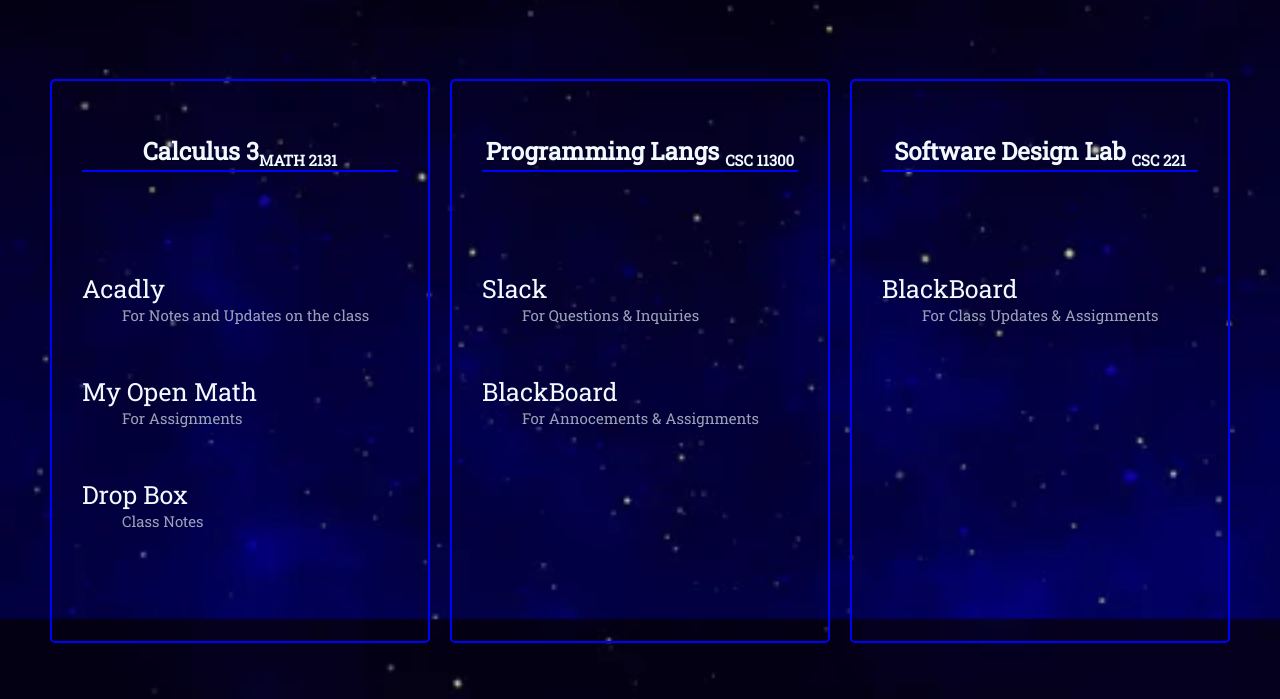
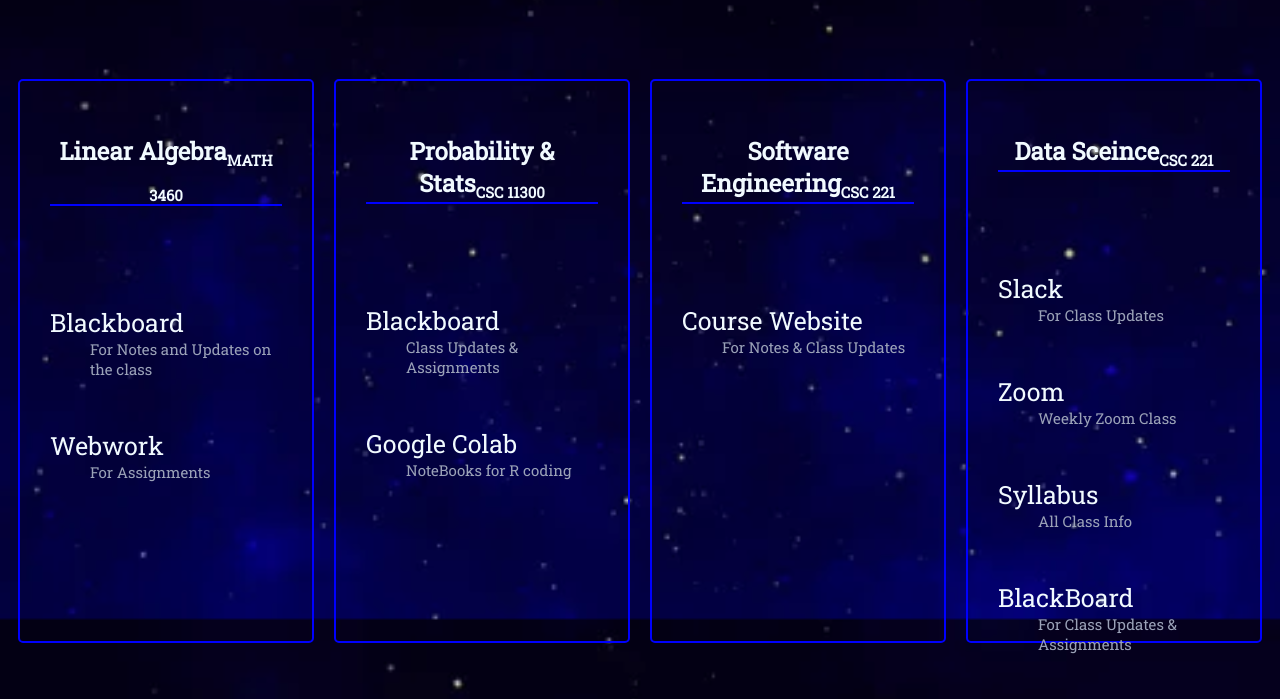
Before and after one commit to kdukuray/all_classes_links, a plain HTML site: page index.html in a window 1280 px wide. Shown: the part 101-800 px from the top of the page. Drawn offline with Linux system fonts and the light colour scheme; a web font is replaced by a local one.

Commit message:
updated for fall 2024

```diff
--- a/index.html
+++ b/index.html
@@ -1,75 +1,113 @@
 <!DOCTYPE html>
 <html>
+
 <head>
     <title>All Classes Spring24</title>
     <link rel="stylesheet" href="styles/style.css">
     <link rel="preconnect" href="https://fonts.googleapis.com">
     <link rel="preconnect" href="https://fonts.gstatic.com" crossorigin>
-        <link href="https://fonts.googleapis.com/css2?family=Edu+SA+Beginner&family=Maven+Pro&family=Orbitron:wght@500&family=Roboto+Slab&display=swap" rel="stylesheet">
+    <link
+        href="https://fonts.googleapis.com/css2?family=Edu+SA+Beginner&family=Maven+Pro&family=Orbitron:wght@500&family=Roboto+Slab&display=swap"
+        rel="stylesheet">
 </head>
+
 <body>
-        <h1 class="page-title">Summer 24 Course Links</h1>
+    <h1 class="page-title">Fall 24 Course Links</h1>
 
     <div class="classes-container">
 
-            <!-- Calculus 3 Section -->
+        <!-- Linear Algebra Section -->
         <div class="class-section">
-                <h3 class="course-title">Calculus 3<sub class="course-number">MATH 2131</sub></h3>
+            <h3 class="course-title">Linear Algebra<sub class="course-number">MATH 3460</sub></h3>
 
             <dl>
-                    <dt><a class="course=link" target="_blank" href="https://app.acadly.com/cuny/courses/d63d78/timeline">Acadly</a></dt>
+                <dt><a class="course=link" target="_blank"
+                        href="https://bbhosted.cuny.edu/ultra/courses/_2393725_1/cl/outline">Blackboard</a></dt>
                 <dd>For Notes and Updates on the class</dd>
                 <dd></dd>
             </dl>
 
             <dl>
-                    <dt><a class="course=link" target="_blank" href="https://www.myopenmath.com/course/course.php?folder=0&cid=228919">My Open Math</a></dt>
+                <dt><a class="course=link" target="_blank"
+                        href="https://webwork.ccny.cuny.edu/webwork2/24_Fa346_S">Webwork</a></dt>
                 <dd>For Assignments</dd>
                 <dd></dd>
             </dl>
 
-                <dl>
-                    <dt><a class="course=link" target="_blank" href="https://www.dropbox.com/scl/fo/yewlczksqvtibrsi18kds/ADMKmfQ7MFRhfxb1FZGWwM8?rlkey=bmrtpx7os9extkf6kwyzdprm9&e=1&st=gbqmpokz&dl=0">Drop Box</a></dt>
-                    <dd>Class Notes</dd>
-                    <dd></dd>
-                </dl>
+        </div>
+        <!-- Linear Algebra Section End -->
 
-
-
-
-            </div>
-            <!-- Calculus 3 Section End -->
-
-            <!-- Programming Languages Section -->
+        <!-- Probability & Stats Section -->
         <div class="class-section">
-                <h3 class="course-title">Programming Langs <sub class="course-number">CSC 11300</sub></h3>
+            <h3 class="course-title">Probability & Stats<sub class="course-number">CSC 11300</sub></h3>
 
             <dl>
-                    <dt><a class="course=link" target="_blank" href="https://app.slack.com/client/">Slack</a></dt>
-                    <dd>For Questions & Inquiries</dd>
+                <dt><a class="course=link" target="_blank"
+                        href="https://bbhosted.cuny.edu/ultra/courses/_2392631_1/cl/outline">Blackboard</a></dt>
+                <dd>Class Updates & Assignments</dd>
             </dl>
 
 
             <dl>
-                    <dt><a class="course=link" target="_blank" href="https://bbhosted.cuny.edu/webapps/blackboard/execute/modulepage/view?course_id=_2381786_1&cmp_tab_id=_4219975_1&mode=view">BlackBoard</a></dt>
-                    <dd>For Annocements & Assignments</dd>
+                <dt><a class="course=link" target="_blank" href="https://colab.research.google.com/">Google Colab</a>
+                </dt>
+                <dd>NoteBooks for R coding</dd>
                 <dd></dd>
             </dl>
         </div>
-            <!-- Programming Languages Section End-->
+        <!-- Probability & Stats Section End-->
 
-            <!-- Software Design Lab Section -->
+        <!-- Software Engineering Section -->
         <div class="class-section">
-                <h3 class="course-title">Software Design Lab <sub class="course-number">CSC 221</sub></h3>
+            <h3 class="course-title">Software Engineering<sub class="course-number">CSC 221</sub></h3>
+            <dl>
+                <dt><a class="course=link" target="_blank" href="https://www-cs.ccny.cuny.edu/~csjie/322.html">Course
+                        Website</a></dt>
+                <dd>For Notes & Class Updates </dd>
+                <dd></dd>
+            </dl>
+        </div>
+        <!-- Software Engineering Section End -->
+
+        <!-- Data Sceince Section -->
+        <div class="class-section">
+            <h3 class="course-title">Data Sceince<sub class="course-number">CSC 221</sub></h3>
 
             <dl>
-                    <dt><a class="course=link" target="_blank" href="https://bbhosted.cuny.edu/webapps/blackboard/execute/modulepage/view?course_id=_2381790_1&cmp_tab_id=_4219996_1&mode=view">BlackBoard</a></dt>
+                <dt><a class="course=link" target="_blank"
+                        href="https://app.slack.com/client/T07LFKR628K/C07LJ7RSBL4">Slack</a></dt>
+                <dd>For Class Updates</dd>
+                <dd></dd>
+            </dl>
+
+            <dl>
+                <dt><a class="course=link" target="_blank"
+                        href="https://nam12.safelinks.protection.outlook.com/?url=https%3A%2F%2Furldefense.com%2Fv3%2F__https%3A%2F%2Fccny.zoom.us%2Fj%2F7876272643%3Fpwd%3DQ1d4UVdNOXgvNEwrWlZJMjVMeTN6UT09%26omn%3D85937414894__%3B!!PxiZbSOawA!IIR5ySr80G9mZDDp4CoXeBknN5A0EBDiBxqUOvJFIVY7BkdwDUPVlW01-zb41RrsVmmVrYLquqsGfkn7x8IDQQ-faIgXEHcn5pK-Uw%24&data=05%7C02%7Cffaruqi000%40citymail.cuny.edu%7C9f3ea9ef667c4e59a8e008dcd0394b15%7Cd916a2d793e94ac99afb45a0d646a0b9%7C0%7C0%7C638614191715555351%7CUnknown%7CTWFpbGZsb3d8eyJWIjoiMC4wLjAwMDAiLCJQIjoiV2luMzIiLCJBTiI6Ik1haWwiLCJXVCI6Mn0%3D%7C0%7C%7C%7C&sdata=2bK0eWao96dygQU%2BOizRAo3v2I25Cer4DeRR5hGKWvA%3D&reserved=0">Zoom</a>
+                </dt>
+                <dd>Weekly Zoom Class</dd>
+                <dd></dd>
+            </dl>
+
+            <dl>
+                <dt><a class="course=link" target="_blank"
+                        href="https://docs.google.com/document/d/1Y3-mi0n9e4LwFpJWFvNVb2YcIM_dTwn5iHKdej_F1Zs/edit#heading=h.omxoj1pmoczl">Syllabus</a>
+                </dt>
+                <dd>All Class Info</dd>
+                <dd></dd>
+            </dl>
+
+            <dl>
+                <dt><a class="course=link" target="_blank"
+                        href="https://bbhosted.cuny.edu/webapps/blackboard/execute/modulepage/view?course_id=_2381790_1&cmp_tab_id=_4219996_1&mode=view">BlackBoard</a>
+                </dt>
                 <dd>For Class Updates & Assignments</dd>
                 <dd></dd>
             </dl>
+
         </div>
-            <!-- Software Desgin Lab Section End -->
+        <!-- Data Sceince Section End -->
 
     </div>
 </body>
+
 </html>
```
Lines whose indentation alone changed are shown as unchanged.
